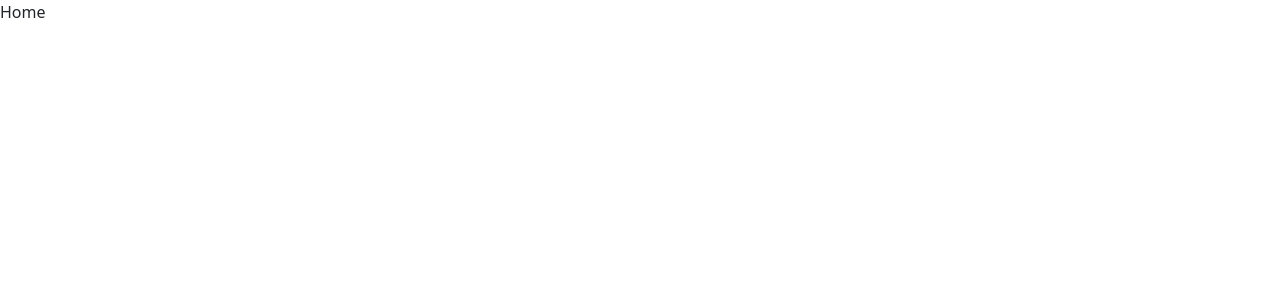
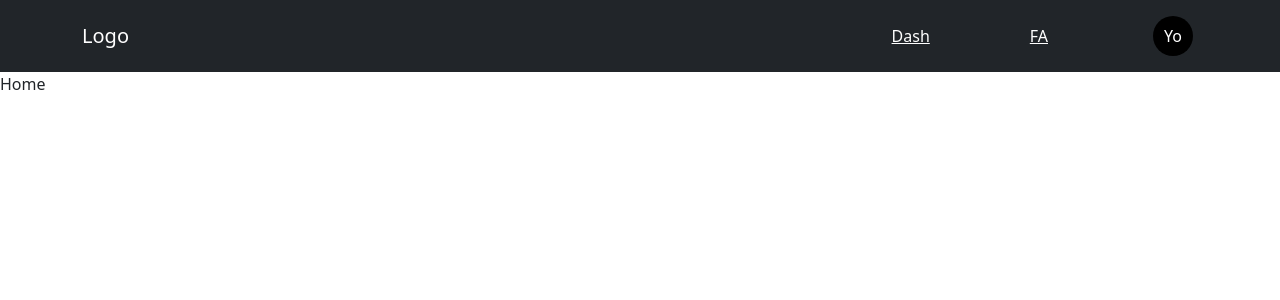
Before and after one commit to dailysponge/ellipsisTeam001Frontend, a React (Create React App) app: page / in a window 1280 px wide. Shown: the top 300 px of the page. Built offline with nearby package versions, Linux system fonts and the light colour scheme.

Commit message:
Basic navbar

```diff
--- a/package.json
+++ b/package.json
@@ -1,6 +1,6 @@
 {
   "name": "my-app",
-  "version": "0.1.0",
+  "version": "0.1.1",
   "private": true,
   "dependencies": {
     "@testing-library/jest-dom": "^5.16.5",
--- a/src/App.js
+++ b/src/App.js
@@ -6,10 +6,12 @@ import Home from './pages/Home';
 import Investment from './pages/Investment';
 import Performance from './pages/Performance';
 import Report from './pages/Report';
+import NavBar from './components/NavBar';
 
 function App() {
   return (
     <div className="App">
+      <NavBar />
       <Router>
         <Routes>
           <Route path="/" element={<Home />} />
--- a/src/components/NavBar.js
+++ b/src/components/NavBar.js
@@ -1,24 +1,48 @@
-import React from 'react'
-import { Button, Container, Nav, Navbar, NavDropdown } from 'react-bootstrap';
+import React from 'react';
 import { Link } from 'react-router-dom';
-
+import Container from 'react-bootstrap/Container';
+import Nav from 'react-bootstrap/Nav';
+import Navbar from 'react-bootstrap/Navbar';
+import NavDropdown from 'react-bootstrap/NavDropdown';
 
 function NavBar() {
   return (
-    <div>
-      <NavBar className='navbar' sticky='top'>
-          <Container className='navbar-container'>
-            <Navbar.Brand as={Link} to="/api/v1/home">
-              <div className='navbar-brand'>Logo</div>
-            </Navbar.Brand>
-
-            <Nav.Item>
-              <>Dash<>
-            </Nav.Item>
-          </Container>
-      </NavBar>
-    </div>
-  )
+    <Navbar bg="dark" variant='dark'>
+      <Container>
+        <Navbar.Brand href="/">Logo</Navbar.Brand>
+        <Navbar.Toggle aria-controls="basic-navbar-nav" />
+        <Navbar.Collapse className="justify-content-end">
+          <Navbar.Text className="nav-space">
+            <a href="/">Dash</a>
+          </Navbar.Text>
+          <Navbar.Text>
+            <div className="nav-space">
+            <a href="/assistant">FA</a>
+            </div>
+          </Navbar.Text>
+          <Navbar.Text>
+            <div
+              className="user-icon"
+              style={{
+                background: 'black',
+                width: '40px',
+                height: '40px',
+                borderRadius: '50%',
+                display: 'inline-block',
+                textAlign: 'center',
+                lineHeight: '40px',
+                margin: '0px 5px'
+              }}
+            >
+              <div style={ { color: 'white' } }>
+              Yo
+              </div>
+            </div>
+          </Navbar.Text>
+        </Navbar.Collapse>
+      </Container>
+    </Navbar>
+  );
 }
 
-export default NavBar
+export default NavBar;
--- a/src/index.css
+++ b/src/index.css
@@ -0,0 +1,3 @@
+.nav-space{
+    margin-right: 100px;
+}
--- a/src/index.js
+++ b/src/index.js
@@ -1,8 +1,8 @@
 import React from 'react';
 import ReactDOM from 'react-dom/client';
 import App from './App';
+import 'bootstrap/dist/css/bootstrap.min.css';
 import './index.css';
-import 'bootstrap/dist/css/bootstrap.min.css';
 
 const root = ReactDOM.createRoot(document.getElementById('root'));
 root.render(
```
Also changed, not shown: src/pages/Home.js (+8 -1 lines), 1 other file (tests, documents, lock files or other folders).
